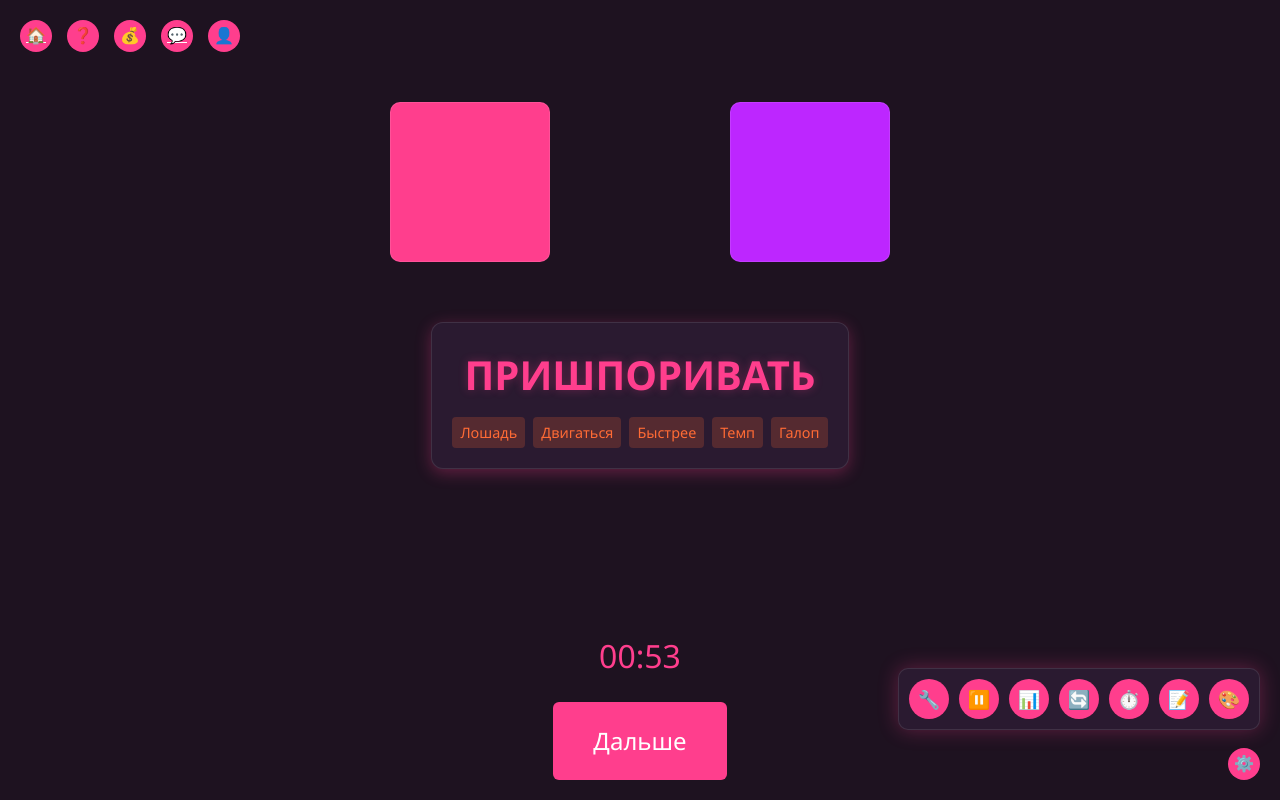
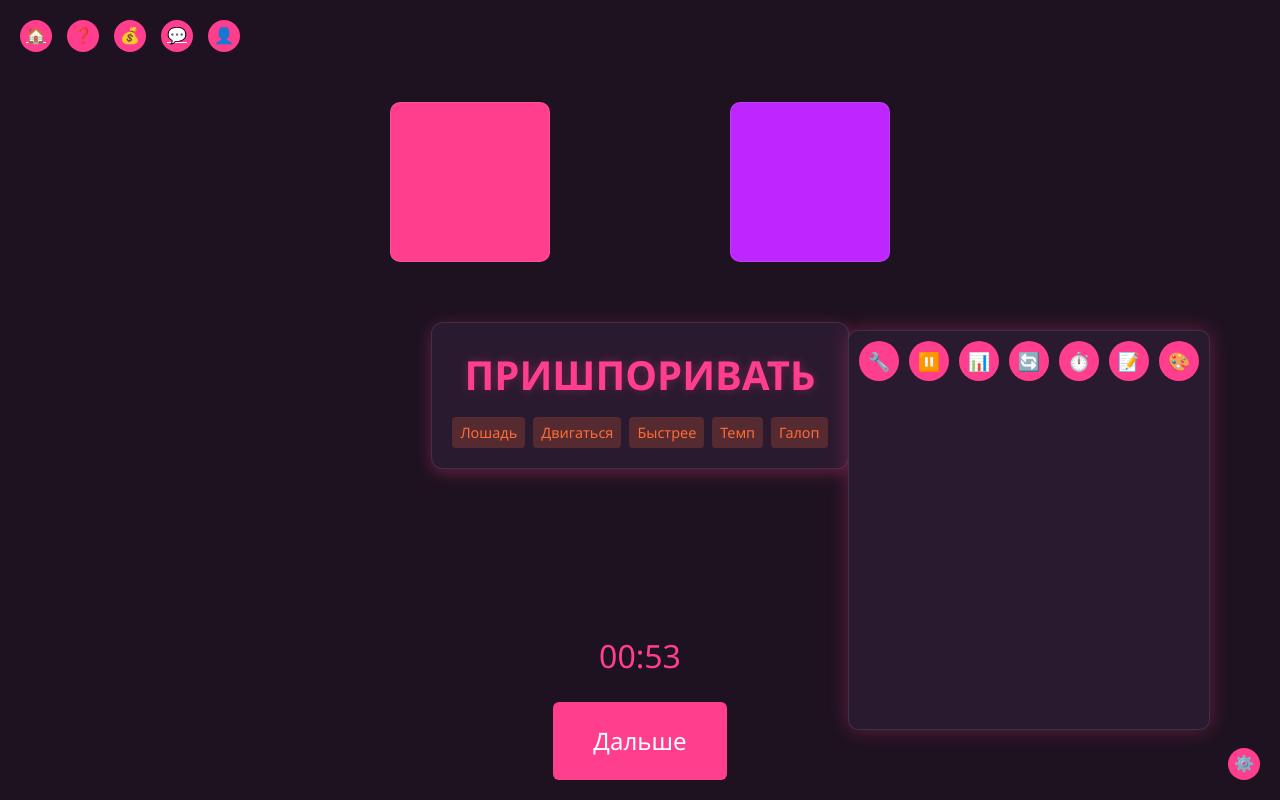
Before and after one commit to 13lackHawk/bghub, a website: page public/games/taboo/index.html in a window 1280 px wide. Both pictures are taken after a click on the element "⚙️". Drawn offline with Linux system fonts and the light colour scheme.

Commit message:
Update index.html

```diff
--- a/public/games/taboo/index.html
+++ b/public/games/taboo/index.html
@@ -69,7 +69,7 @@
     .settings-menu {
       position: fixed;
       bottom: 70px;
-      right: 20px;
+      right: 70px;
       background: var(--card-bg);
       border: 1px solid var(--border);
       border-radius: 10px;
@@ -80,7 +80,7 @@
       flex-wrap: wrap;
       gap: 10px;
       max-width: 400px;
-      min-height: 60px; /* Пустое пространство сверху */
+      min-height: 400px; /* Пустое пространство сверху */
     }
 
     .setting-item {
```
